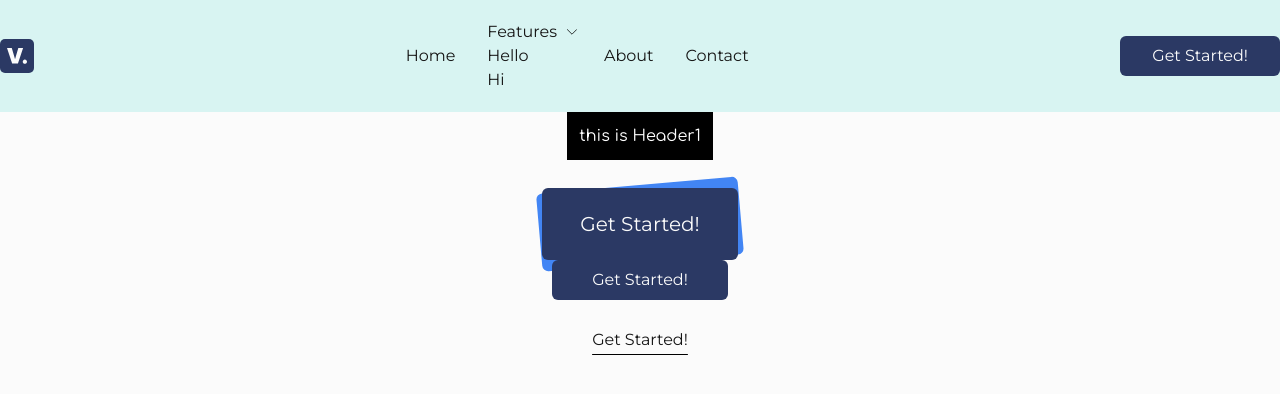
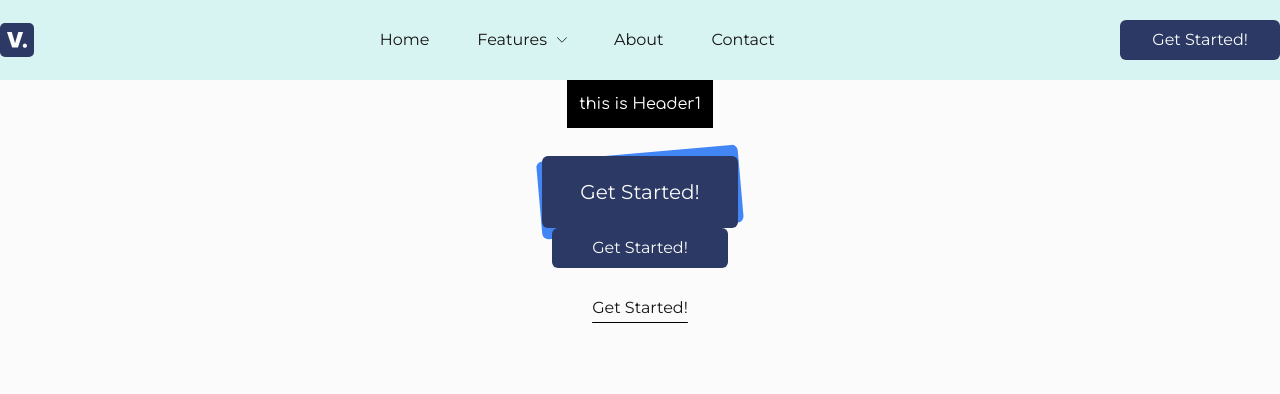
Before and after one commit to vervetto-official/vervetto-lite, a Next.js app: page / in a window 1280 px wide. Shown: the top 394 px of the page. Built offline with nearby package versions, Linux system fonts and the light colour scheme.

Commit message:
top navigation wip

```diff
--- a/blocks/navigation-top/index.tsx
+++ b/blocks/navigation-top/index.tsx
@@ -27,12 +27,12 @@ export const NavigationTop = ({ className  = "" } : NavigationTopProperties) =>
                 <Link href={"/"} className="logo">
                     <Image src={"/vervetto-logo.svg"} width={34} height={34} alt="V."/>
                 </Link>
-                <ul className={ "list-none flex-wrap items-center justify-center gap-8 hidden lg:flex " + (isOpen ? styles.open : "") }>
+                <ul className={ "list-none flex-wrap items-center justify-center gap-4 hidden lg:flex " + (isOpen ? styles.open : "") }>
                     {
                         navMenuItems.map((item, index) => {
                             if(!item.hasChild) {
                                 return (
-                                    <li key={index}>
+                                    <li key={index} className={styles.navItem + " hover:bg-black/10 py-1.5 px-4 rounded-md"}>
                                         <Link href={item.link}>
                                             {item.text}
                                         </Link>
@@ -41,13 +41,13 @@ export const NavigationTop = ({ className  = "" } : NavigationTopProperties) =>
                             }
                             else {
                                 return (
-                                    <li className={styles.hasChild}>
+                                    <li className={styles.hasChild + " hover:bg-black/10 py-1.5 pl-4 pr-5 rounded-md"}>
                                         <Link href={"#"}>{item.text}</Link>
-                                        <ul className="child-nav">
+                                        <ul className={styles.childNav + " absolute min-w-max bg-white rounded-b-md shadow px-1.5 py-2.5"}>
                                             {item.children.map((childItem, childIndex) => {
                                                 return (
-                                                    <li key={"child-item" + childIndex} className="child-item">
-                                                        <Link href={childItem.link}>{childItem.text}</Link>
+                                                    <li key={"child-item" + childIndex} className={ styles.navItem + " min-w-40 rounded-md py-2 px-4 hover:bg-gray-100"}>
+                                                        <Link href={childItem.link} className="w-full flex">{childItem.text}</Link>
                                                     </li>
                                                 );
                                             })}
--- a/blocks/navigation-top/navigation-top.module.css
+++ b/blocks/navigation-top/navigation-top.module.css
@@ -1,5 +1,14 @@
 .nav {
     width: 100%;
+}
+
+.navItem {
+    position: relative;
+}
+
+.hasChild {
+    position: relative;
+    overflow: visible;
 }
 
 .hasChild > a {
@@ -33,6 +42,21 @@
     margin-left: 10px;
 }
 
+.hasChild .childNav {
+    display: flex;
+    flex-direction: column;
+    visibility: hidden;
+    top: calc(100% + 22px);
+    left: 0;
+    transition-duration: 0.3s;
+    transition-property: visibility;
+    z-index: 1;
+}
+
+.hasChild:hover .childNav {
+    visibility: visible;
+}
+
 
 @media screen and (max-width: 1023px){
     .nav ul {
--- a/config.ts
+++ b/config.ts
@@ -11,8 +11,8 @@ export const config = {
             text: "Features",
             children: [
                 {
-                    text: "Hello",
-                    link: "#"
+                    text: "Hello World!",
+                    link: "/about"
                 },
                 {
                     text: "Hi",
```
